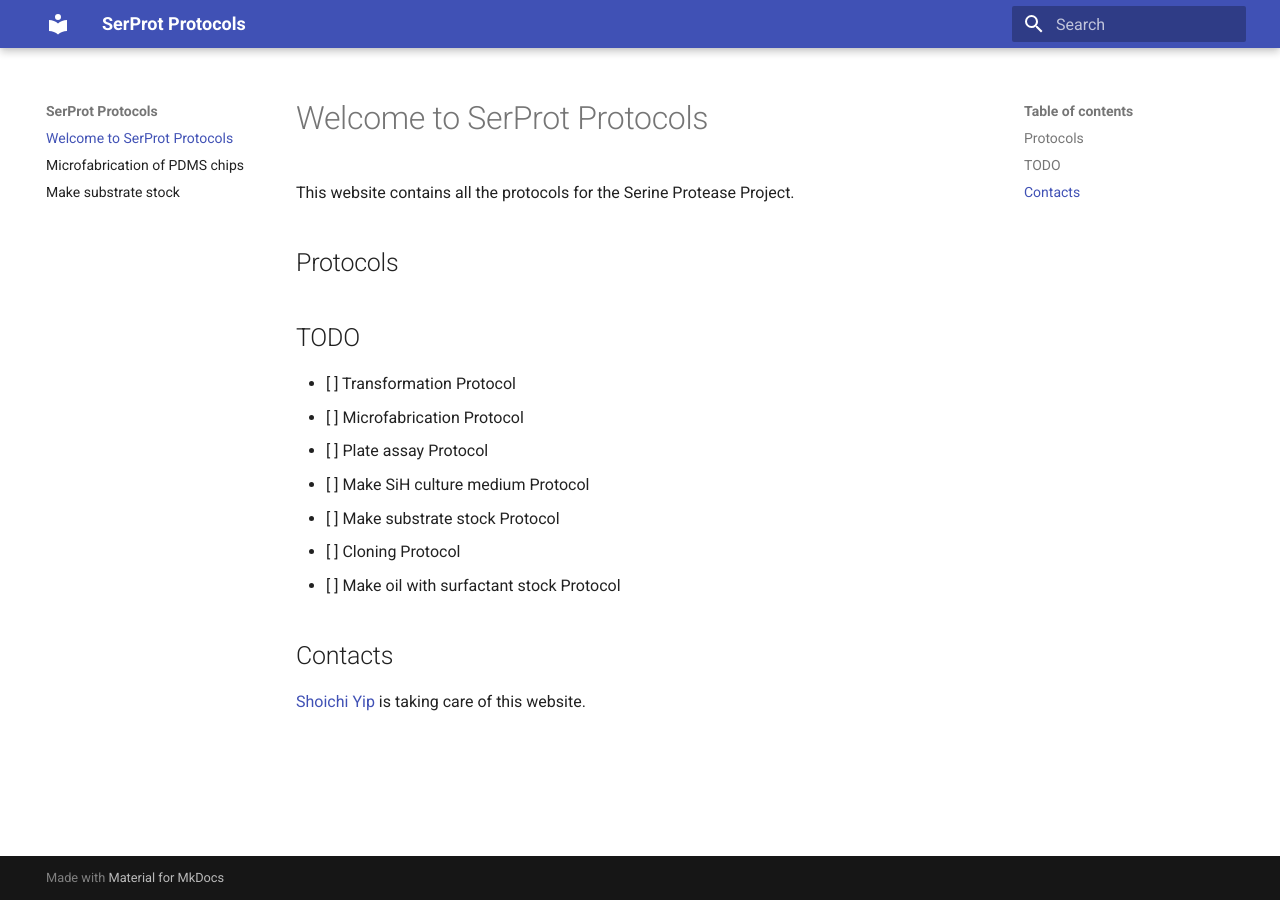
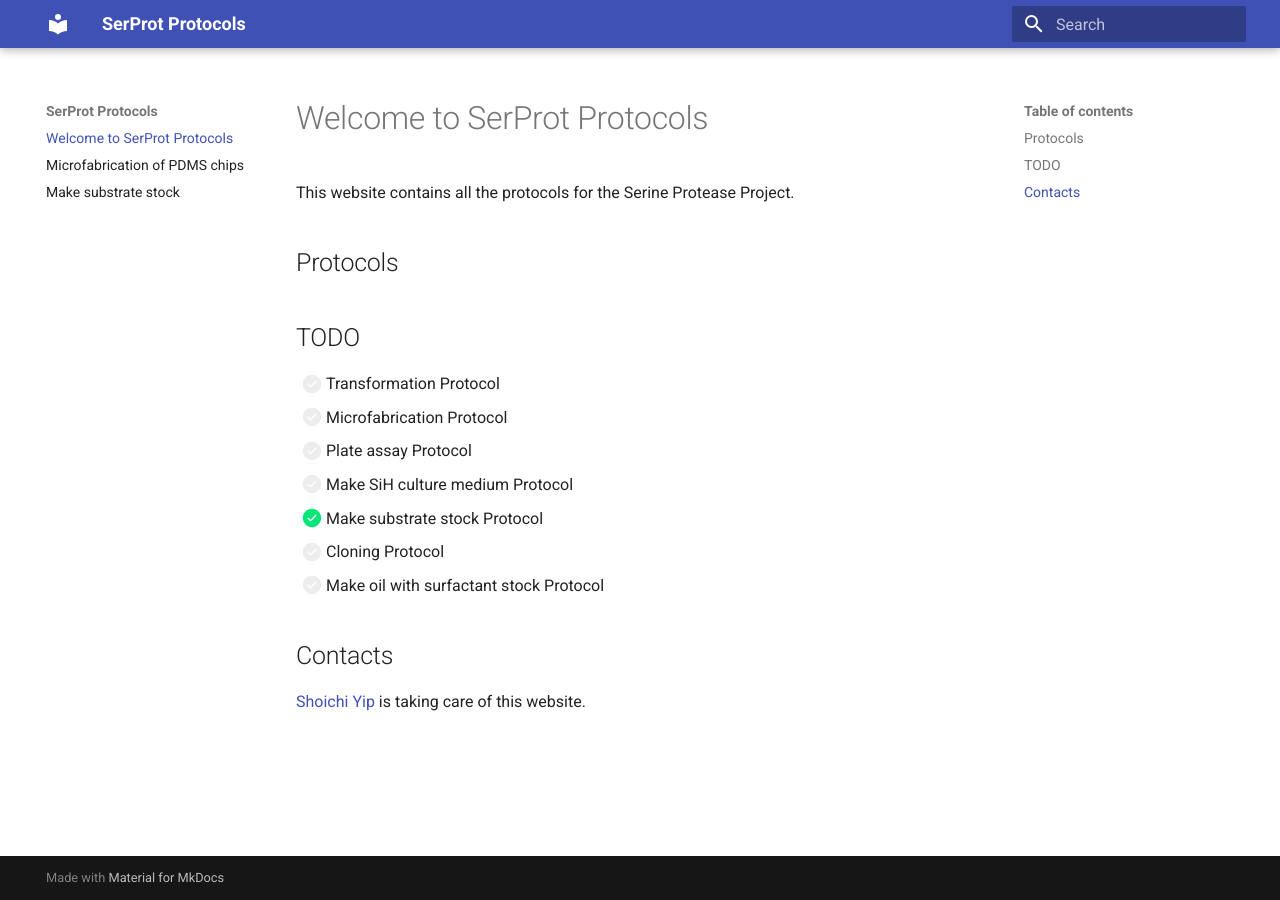
Before and after one commit to shoyip/SerProtProtocols, an MkDocs documentation site: the page built from docs/index.md, in a window 1280 px wide. Built offline with MkDocs 1.6.1 and Material for MkDocs 9.7.7, drawn with Linux system fonts in a browser that asks for light colours.

```diff
--- a/docs/index.md
+++ b/docs/index.md
@@ -11,7 +11,7 @@ Protease Project.
 - [ ] Microfabrication Protocol
 - [ ] Plate assay Protocol
 - [ ] Make SiH culture medium Protocol
-- [ ] Make substrate stock Protocol
+- [x] Make substrate stock Protocol
 - [ ] Cloning Protocol
 - [ ] Make oil with surfactant stock Protocol
 
--- a/mkdocs.yml
+++ b/mkdocs.yml
@@ -10,3 +10,6 @@ markdown_extensions:
   - pymdownx.emoji:
       emoji_index: !!python/name:material.extensions.emoji.twemoji
       emoji_generator: !!python/name:material.extensions.emoji.to_svg
+  - sane_lists
+  - pymdownx.tasklist:
+      custom_checkbox: true
```
